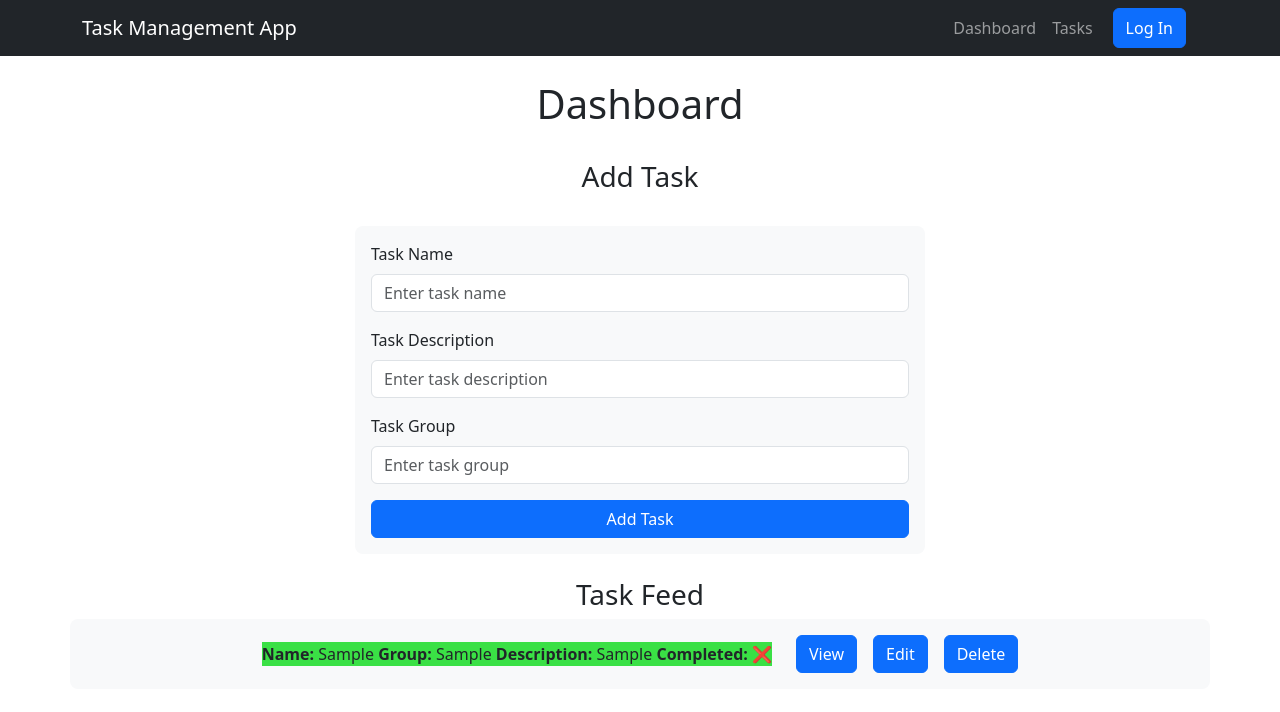
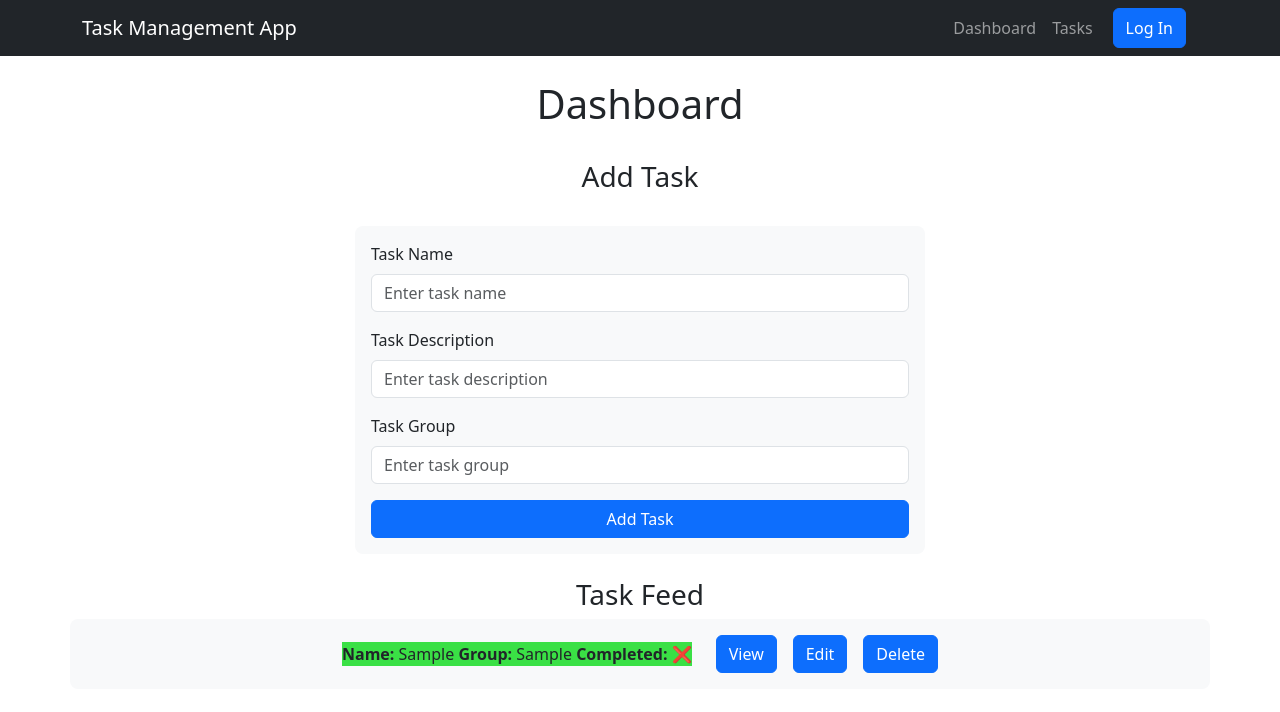
Before and after one commit to DiandreRuiz/task-management-app, a React app: page /dashboard in a window 1280 px wide. Both pictures are taken after typing "Sample", "Sample", "Sample" into the empty fields and a click on the button "Add Task". Shown: the top 712 px of the page. Built offline with nearby package versions, Linux system fonts and the light colour scheme; the HTML template or start-up script is replaced by a standard one.

Commit message:
Removed task descriptions from task feed and added task completion icons to TaskView component

```diff
--- a/src/components/Dashboard/TaskFeed/TaskFeed.tsx
+++ b/src/components/Dashboard/TaskFeed/TaskFeed.tsx
@@ -29,7 +29,7 @@ const TaskFeed: React.FC = () => {
                     <Row key={t.name} className="bg-light p-3 rounded-3 align-items-center justify-content-center">
                         <Col md={"auto"} xs={12}>
                             <p className="mb-0" style={{ backgroundColor: t.taskColor ?? undefined }}>
-                                <b>Name:</b> {t.name} <b>Group:</b> {t.taskGroup ? t.taskGroup : "none"} <b>Description:</b> {t.description} <b>Completed:</b> {t.completed ? "✅" : "❌"}{" "}
+                                <b>Name:</b> {t.name} <b>Group:</b> {t.taskGroup ? t.taskGroup : "none"} <b>Completed:</b> {t.completed ? "✅" : "❌"}{" "}
                             </p>
                         </Col>
                         <Col md={"auto"} xs={12} className="d-flex gap-3 w-auto align-items-center">
--- a/src/components/TaskView/TaskView.tsx
+++ b/src/components/TaskView/TaskView.tsx
@@ -30,7 +30,7 @@ const TaskView: React.FC = () => {
                 {tasks.map((t) => (
                     <Col key={t.name} xs={12} md={4}>
                         <Card className={focusedTaskName && t.name === focusedTaskName ? styles.focusedAnimation : ""}>
-                            <Card.Header>{t.name}</Card.Header>
+                            <Card.Header>{t.name} {t.completed? "✅":"❌"}</Card.Header>
                             <Card.Body>{t.description}</Card.Body>
                             <Card.Footer style={{ backgroundColor: t.taskColor ? t.taskColor : undefined }}>
                                 Group: <b>{t.taskGroup}</b>
```
